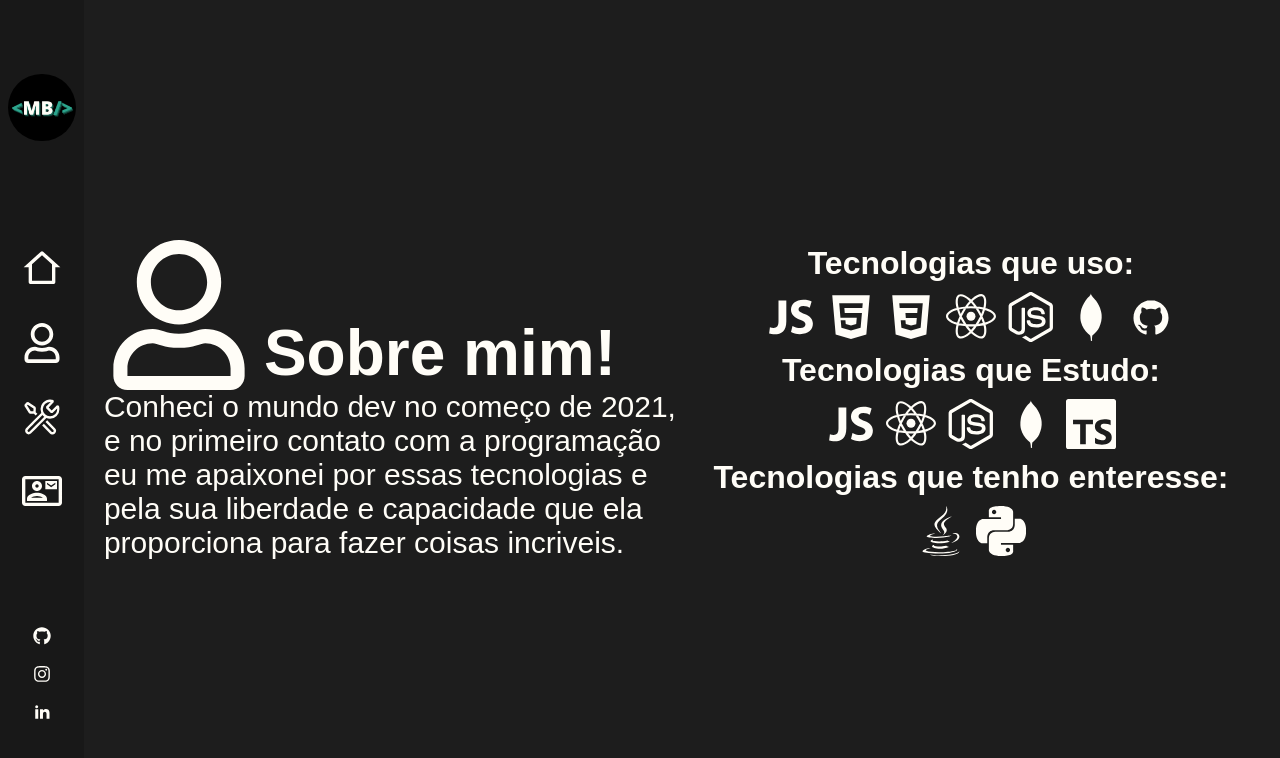
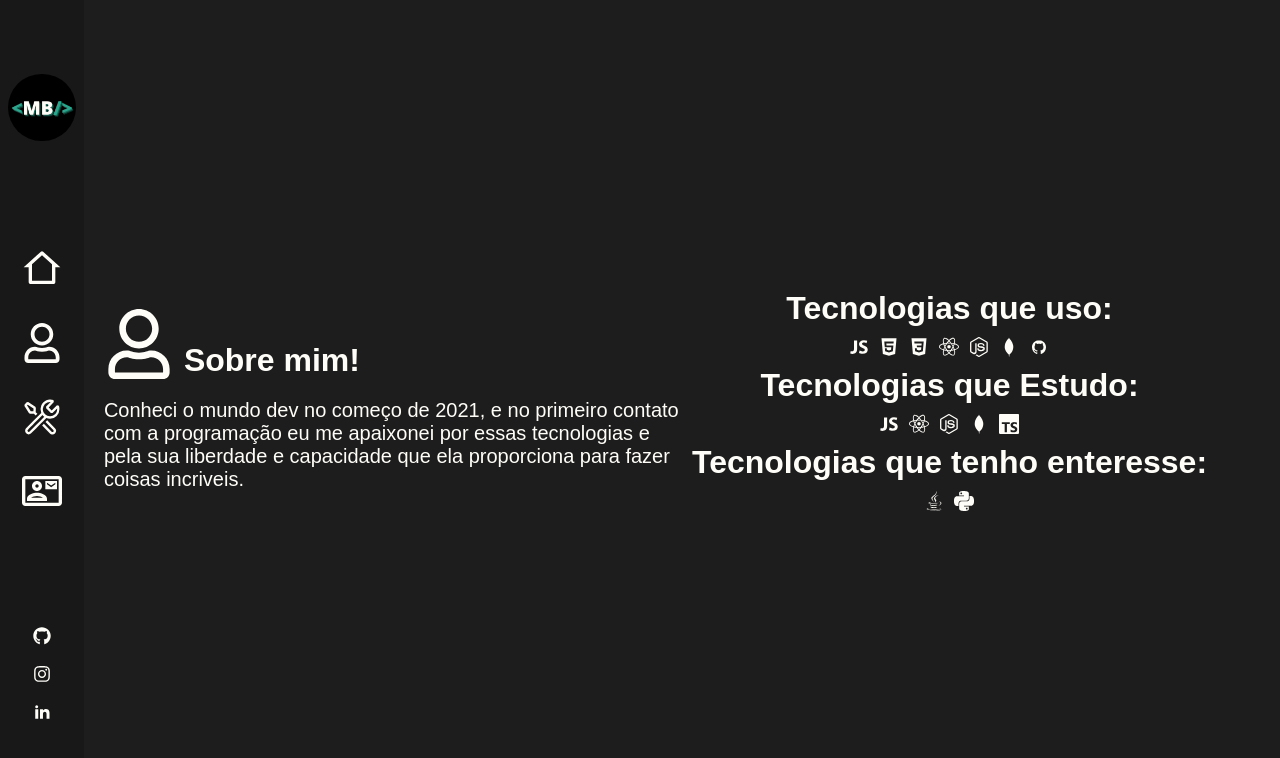
Before and after one commit to miqueiasbelfort/New_portfolio, a React (Vite) app: page /about in a window 1280 px wide. Shown: the top 758 px of the page. Built offline with nearby package versions, Linux system fonts and the light colour scheme.

Commit message:
first commit

```diff
--- a/src/pages/About/style.js
+++ b/src/pages/About/style.js
@@ -3,105 +3,73 @@ import {FaRegUser} from "react-icons/fa" //User, github e instagram
 
 export const Main = styled.div`
     width: 100%;
+    padding: 0 20px;
     display: flex;
-
+    align-items: center;
     background: #1D1D1D;
     color: #FFFDF7;
-    padding: 0 20px;
-
+    gap: 10px;
     @media (max-width: 768px){
         flex-direction: column;
-        padding: 0;
-        justify-content: center;
+        padding: 20px;
     }
 `
 
 export const AboutMe = styled.div`
     width: 50%;
-    height: 100%;
     display: flex;
-    justify-content: center;
     flex-direction: column;
-    padding: 10px 0;
-
+    gap: 20px;
    .title{
        display: flex;
-        align-items: end;
+       align-items: flex-end;
        gap: 10px;
-
-        h1{
-            font-size: 64px;
-        }
    }
    .apresentation{
-        font-size: 30px;
+       font-size: 20px;
    }
-
    @media (max-width: 768px){
         width: 100%;
-        padding: 7px;
-
-        .title{
-            h1{
-                font-size: 25px;
-            }
-        }
+        margin-top: 20px;
         .apresentation{
-            margin-top: 5px;
-            font-size: 14px;
-        }
-
-    }
-    @media (max-width: 999px){
-        .title{
-            h1{
-                font-size: 34px;
-            }
+             font-size: 16px;
         }
     }
 `
 
 export const Tecnologis = styled.div`
-    width: 50%;
-    height: 100%;
     display: flex;
     flex-direction: column;
-    align-items: center;
-    justify-content: center;
     gap: 10px;
     align-items: center;
-
     .boxTec{
         display: flex;
         flex-direction: column;
         align-items: center;
         gap: 10px;
     }
-
     @media (max-width: 768px){
         width: 100%;
+        height: 400px;
+        justify-content: center;
+        padding: 20px 0;
         .boxTec{
             h1{
-                font-size: 16px;
+                font-size: 20px;
             }
-            gap: 5px;
         }
     }
 
 `
 export const TecIcons = styled.div`
-    font-size: 50px;
+    font-size: 20px;
     display: flex;
     gap: 10px;
-
-    @media (max-width: 999px){
-        font-size: 20px;
-    }
 `
 
 export const UserIcon = styled(FaRegUser)`
-    font-size: 150px;
+    font-size: 70px;
     @media (max-width: 768px){
-        font-size: 60px;
+        font-size: 45px;
     }
 `
--- a/src/pages/Contact/index.jsx
+++ b/src/pages/Contact/index.jsx
@@ -14,18 +14,19 @@ function Contact(){
                 <form>
                     <ContaineInputs>
                         <label htmlFor="name">Nome:</label>
-                        <Input type="text" className="name" id="name"/>
+                        <Input type="text" className="name" id="name" placeholder="Ex: Lucas Silva"/>
                         <label htmlFor="reason">Motivo do contato:</label>
-                        <Input type="text" className="reason" id="reason"/>
+                        <Input type="text" className="reason" id="reason" placeholder="Ex: site para empresa"/>
                         <Button>Enviar</Button>
                     </ContaineInputs>
                     <ContaineInputs>
                         <label htmlFor="email">Email:</label>
-                        <Input type="text" className="email" id="email"/>
+                        <Input type="text" className="email" id="email" placeholder="Ex: lucas123@email.com"/>
                         <label htmlFor="mensage">Mensagem:</label>
-                        <InputMsg type="text" className="mensage" id="mensage"/>
+                        <InputMsg type="text" className="mensage" id="mensage" placeholder="Ex: Quero criar um site para a empresa X"/>
                     </ContaineInputs>
                 </form>
+                <p>*Para agilizar, favor entrar em contato pelas redes social!</p>
             </Main>
         </Body>
     )
--- a/src/pages/Contact/style.js
+++ b/src/pages/Contact/style.js
@@ -14,6 +14,10 @@ export const Main = styled.div`
     form{
         display: flex;
         gap: 20px;
+    }
+    p{
+        margin-top: 10px;
+        font-size: 10px;
     }
 `
 
```
Lines whose indentation alone changed are shown as unchanged.
